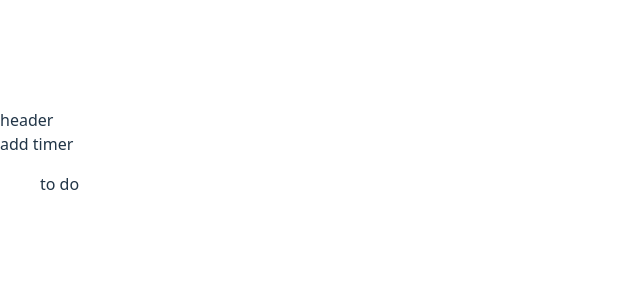
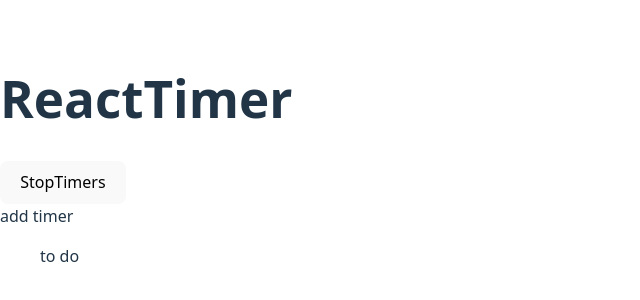
Before and after one commit to JaumeEsquerdo/TS-refresher, a React (Vite) app in the folder wrapper-component/: page / in a window 1280 px wide. Shown: the part 240-540 px from the top of the page, without its empty margins (0-640 px from the left). Built offline with nearby package versions, Linux system fonts and the light colour scheme.

Commit message:
aplicar context API con typescript y estructurar la organización de un contexto

```diff
--- a/wrapper-component/src/App.tsx
+++ b/wrapper-component/src/App.tsx
@@ -1,6 +1,7 @@
 import Header from "./components/Header"
 import AddTimer from "./components/AddTimer"
 import Timers from "./components/Timers"
+import { TimersContextProvider } from '../src/store/timers-context'
 
 function App() {
   // const customForm = useRef<FormHandle>(null);
@@ -12,13 +13,13 @@ function App() {
   // }
 
   return (
-    <>
+    <TimersContextProvider>
       <Header />
       <main>
         <AddTimer />
         <Timers />
       </main>
-    </>
+    </TimersContextProvider>
   )
 }
 
--- a/wrapper-component/src/components/Header.tsx
+++ b/wrapper-component/src/components/Header.tsx
@@ -1,6 +1,15 @@
+import { useTimersContext } from "../store/timers-context";
+import Button from "./UI/Button";
+
 const Header = () => {
+    const timersCtx = useTimersContext()
     return (
-        <header>header</header>
+        <header>
+            <h1>ReactTimer</h1>
+            <Button>
+                {timersCtx.isRunning ? 'Stop' : 'Start'}Timers
+            </Button>
+        </header>
     );
 }
 
--- /dev/null
+++ b/wrapper-component/src/store/timers-context.tsx
@@ -0,0 +1,49 @@
+import { createContext, type ReactNode } from "react";
+import { useContext } from "react";
+
+type Timer = {
+    name: string;
+    duration: number
+}
+
+type TimersState = {
+    isRunning: boolean;
+    timers: Timer[]
+}
+
+type TimersContextValue = TimersState & {
+    addTimer: (timerData: Timer) => void,
+    startTimers: () => void,
+    stopTimers: () => void
+}
+
+const TimersContext = createContext<TimersContextValue | null>(null)
+
+export const useTimersContext = () => {
+    const timersCtx = useContext(TimersContext);
+    if (timersCtx === null) {
+        throw new Error('TimersContext is null')
+    }
+    return timersCtx
+}
+
+type TimersContextProviderProps = {
+    children: ReactNode
+}
+
+export const TimersContextProvider = ({ children }: TimersContextProviderProps) => {
+    const ctx: TimersContextValue = {
+        timers: [],
+        isRunning: true,
+        addTimer() {
+            //..
+        },
+        startTimers() { },
+        stopTimers() {
+            //..
+        },
+    }
+    return (
+        <TimersContext.Provider value={ctx}>{children}</TimersContext.Provider>
+    )
+}
```
